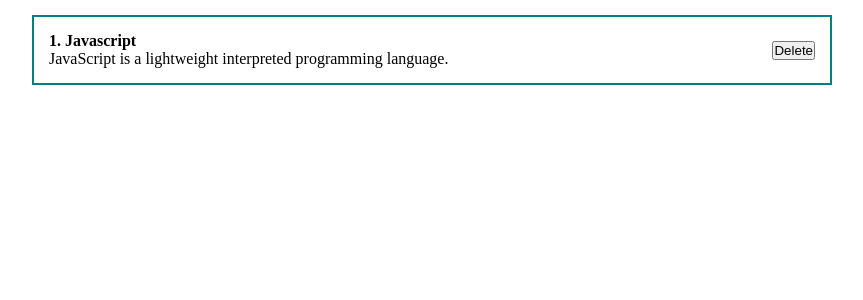
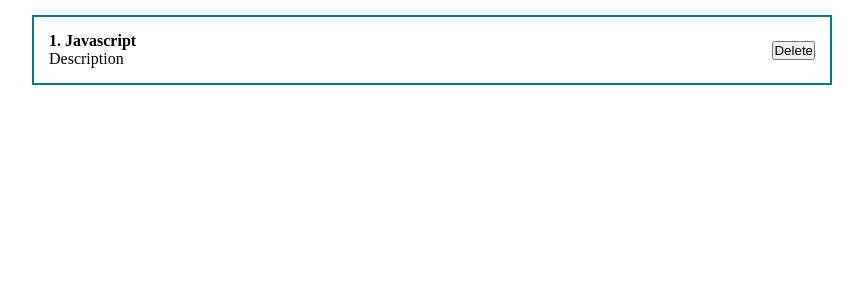
Before and after one commit to wowislive/react-fund-course, a React (Create React App) app: page / in a window 1280 px wide. Shown: the top 300 px of the page, without its empty margins (208-1071 px from the left). Built offline with nearby package versions, Linux system fonts and the light colour scheme.

Commit message:
Add PostItem.jsx

```diff
--- a/src/App.js
+++ b/src/App.js
@@ -1,22 +1,13 @@
 import React from "react";
 import ClassCounter from "./components/ClassCounter";
 import Counter from "./components/Counter";
+import PostItem from "./components/PostItem";
 import "./styles/App.css";
 
 function App() {
   return (
     <div className="App">
-      <div className="post">
-        <div className="post__content">
-          <strong>1. Javascript</strong>
-          <div>
-            JavaScript is a lightweight interpreted programming language.
-          </div>
-        </div>
-        <div className="post__btns">
-          <button>Delete</button>
-        </div>
-      </div>
+      <PostItem post={{ id: 1, title: "Javascript", body: "Description" }} />
     </div>
   );
 }
--- /dev/null
+++ b/src/components/PostItem.jsx
@@ -0,0 +1,19 @@
+import React from "react";
+
+const PostItem = (props) => {
+  return (
+    <div className="post">
+      <div className="post__content">
+        <strong>
+          {props.post.id}. {props.post.title}
+        </strong>
+        <div>{props.post.body}</div>
+      </div>
+      <div className="post__btns">
+        <button>Delete</button>
+      </div>
+    </div>
+  );
+};
+
+export default PostItem;
```
